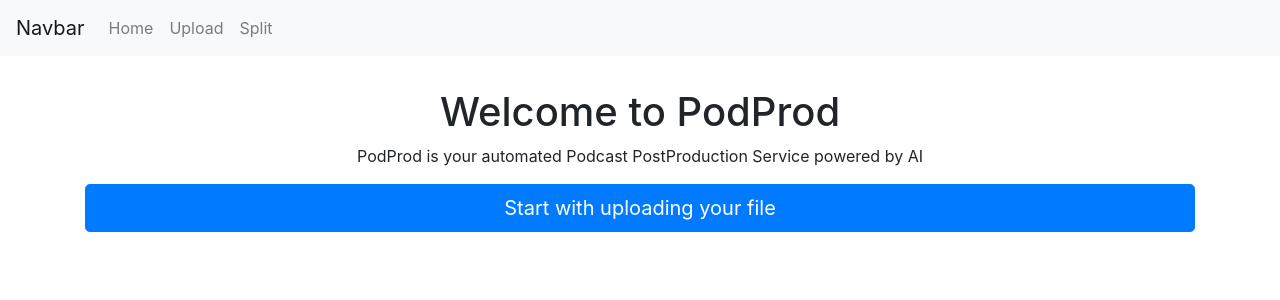
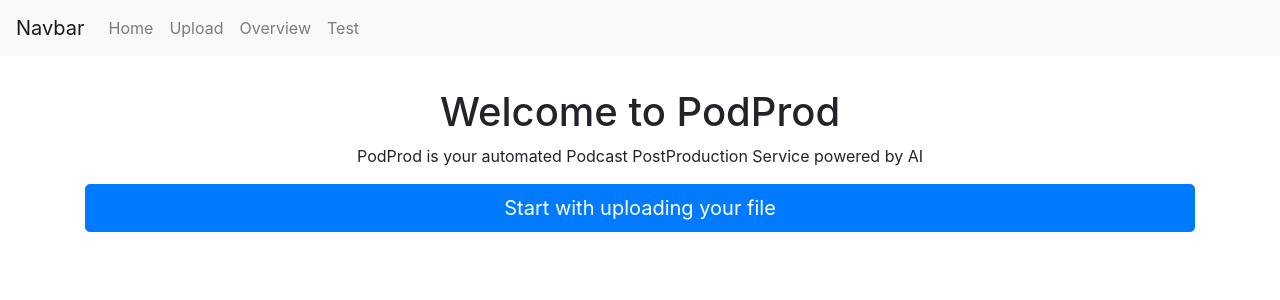
Before and after one commit to MatchaMitch/podprod, a Flask app: page / in a window 1280 px wide. Shown: the top 300 px of the page. Run offline with Flask 2, Linux system fonts and the light colour scheme; some libraries are stand-ins or nearby versions.

Commit message:
Changed Split to overview

```diff
--- a/app.py
+++ b/app.py
@@ -84,14 +84,10 @@ def upload():
 			filepath = os.path.join(app.config["FILE_UPLOADS"], filename)
 			file.save(filepath)
 
-			# Play the sound
-			sound = AudioSegment.from_file(file, format="wav")
-			play(sound)
-
 		return render_template('upload.html', extra_line=extra_line)
 
-@app.route("/split", methods=["GET", "POST"])
-def split():
+@app.route("/overview", methods=["GET", "POST"])
+def overview():
 
 	entries = []
 
@@ -105,14 +101,18 @@ def split():
 
 
 	if request.method == "POST":
-		split_file = request.form['split_file']
-		print(split_file)
+		filename = request.form['filename']
 
-		return render_template('split.html', entries=entries)
+		filepath = os.path.join(app.config["FILE_UPLOADS"], filename)
+
+		# Play the sound
+		sound = AudioSegment.from_file("test1.wav")
+		play(sound)
+
+		return render_template('overview.html', entries=entries)
 
 	else:
-		return render_template('split.html', entries=entries)
-
+		return render_template('overview.html', entries=entries)
 
 
 if __name__ == "__main__":
--- a/templates/main_template.html
+++ b/templates/main_template.html
@@ -29,7 +29,10 @@
             <a class="nav-link" href="/upload">Upload</a>
           </li>
           <li class="nav-item">
-            <a class="nav-link" href="/split">Split</a>
+            <a class="nav-link" href="/overview">Overview</a>
+          </li>
+          <li class="nav-item">
+            <a class="nav-link" href="/test">Test</a>
           </li>
         </ul>
       </div>
```
Also changed, not shown: templates/overview.html (renamed from templates/split.html, +4 -3 lines), templates/test.html (added, +15 -0 lines), 1 other file.
